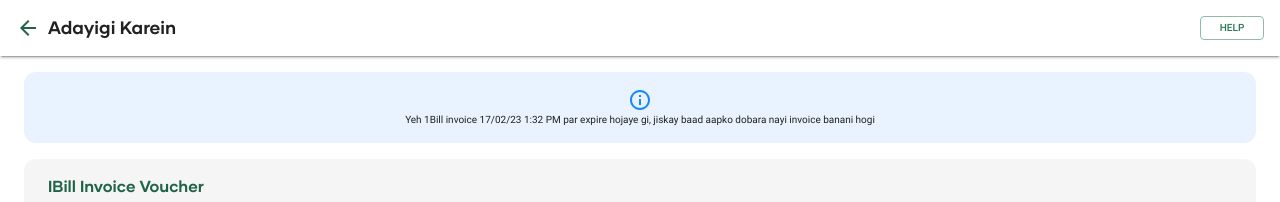
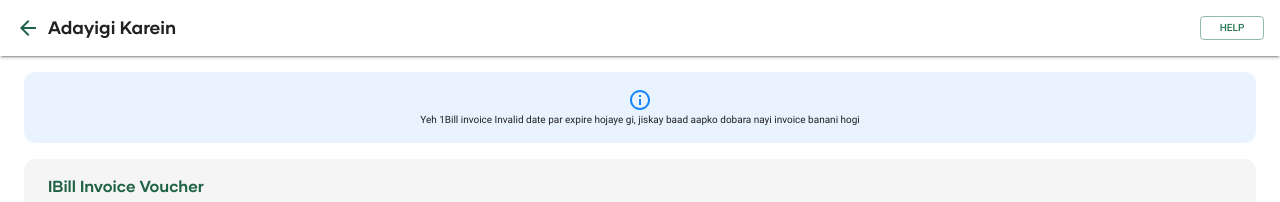
Before and after one commit to creditbook-poc/wlk-mui, a React (Vite) app: page /invoice in a window 1280 px wide. Shown: the top 202 px of the page. Built offline with nearby package versions, Linux system fonts and the light colour scheme.

Commit message:
banner hooked with dm

```diff
--- a/src/screen/InvoiceDetails.tsx
+++ b/src/screen/InvoiceDetails.tsx
@@ -22,8 +22,8 @@
       <Header isHelpButtonEnabled text="Adayigi Karein" />
       <Box marginX={3} marginTop={2}>
         <InfoBanner
-          text="Yeh 1Bill invoice 17/02/23 1:32 PM par expire hojaye gi, jiskay baad
-        aapko dobara nayi invoice banani hogi"
+          text={`Yeh 1Bill invoice ${paymentInvoice.getExpiryDate()} par expire hojaye gi, jiskay baad
+        aapko dobara nayi invoice banani hogi`}
         />
       </Box>
       <Box
```
